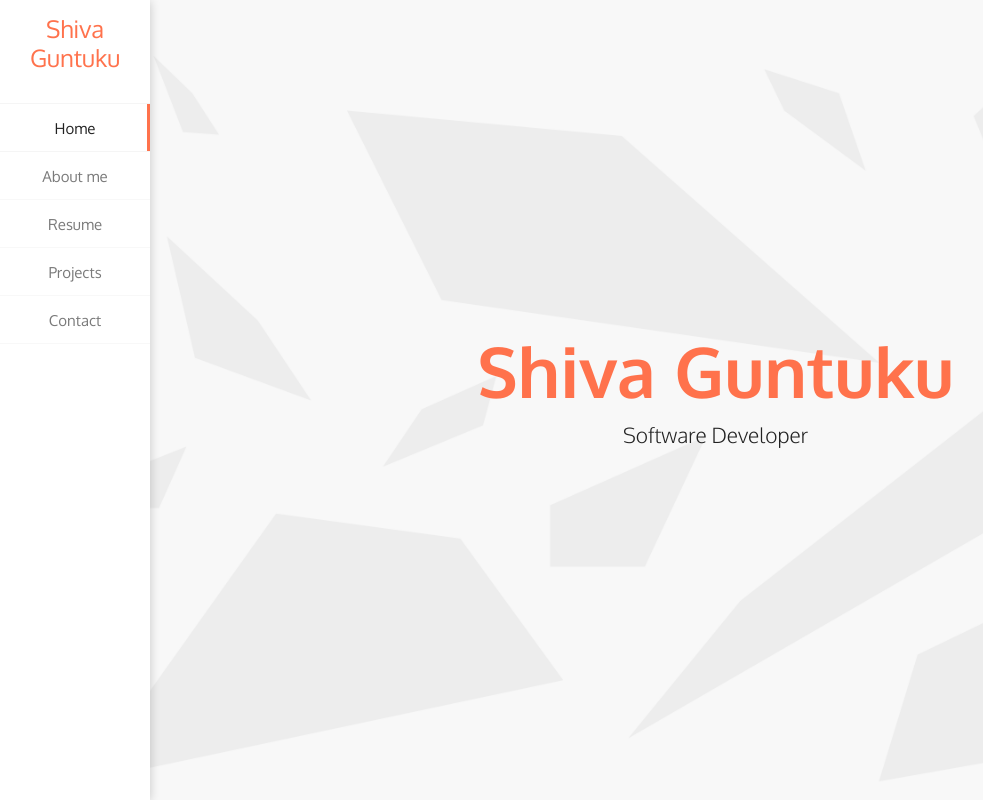
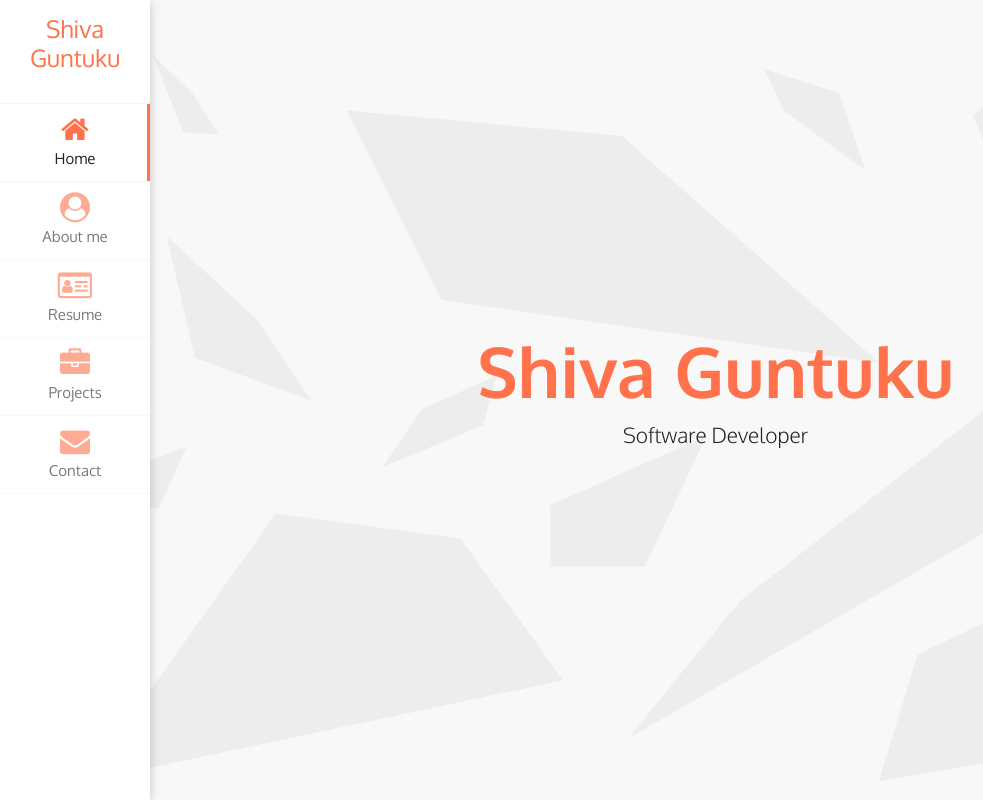
Before and after one commit to ShivaGuntuku/learning, a Django app: page / in a window 1280 px wide. Shown: the whole page, without its empty margins (0-983 px from the left). Run offline with Django 3.2, Linux system fonts and the light colour scheme; some libraries are stand-ins or nearby versions.

```diff
--- a/myprofile/settings.py
+++ b/myprofile/settings.py
@@ -25,7 +25,7 @@ SECRET_KEY = '-@uwjfwmr&(0swkp=8p5%#6pxks@fvv_mhylg71s*8)qk)i#6j'
 # SECURITY WARNING: don't run with debug turned on in production!
 DEBUG = True
 
-ALLOWED_HOSTS = ['gshiva.pythonanywhere.com']
+ALLOWED_HOSTS = []
 
 
 # Application definition
--- a/templates/index.html
+++ b/templates/index.html
@@ -19,21 +19,12 @@
 		<link rel="stylesheet" href="{% static 'css/owl.carousel.css' %}" type="text/css">
 		<link rel="stylesheet" href="{% static 'css/magnific-popup.css' %}" type="text/css">
 		<link rel="stylesheet" href="{% static 'css/main-red.css' %}" type="text/css">
-
-		<!-- This styles needs for demo -->
-		<!-- <link rel="stylesheet" href="{% static 'css/lmpixels-demo-panel.css'%}" type="text/css"> -->
-		<!-- /This styles needs for demo -->
-
-		<link href="https://maxcdn.bootstrapcdn.com/font-awesome/4.7.0/css/font-awesome.min.css"
-		rel="stylesheet"
+		<link href="https://maxcdn.bootstrapcdn.com/font-awesome/4.7.0/css/font-awesome.min.css" rel="stylesheet"
 		integrity="sha384-wvfXpqpZZVQGK6TAh5PVlGOfQNHSoD2xbE+QkPxCAFlNEevoEH3Sl0sibVcOQVnN" crossorigin="anonymous">
 
 		<script src="{% static 'js/jquery-2.1.3.min.js' %}"></script>
 		<script src="{% static 'js/modernizr.custom.js' %}"></script>
 	</head>
-
-
-	<!-- <link href="{% static 'css/style.css' %}" rel="stylesheet" media="screen,projection"> -->
 
 </head>
 <body>
@@ -64,22 +55,26 @@
 					<!-- Main menu -->
 					<ul id="nav" class="site-main-menu">
 						<li>
-							<a class="pt-trigger" href="#home" data-animation="21"><i class="menu-icon pe-7s-icon pe-7s-home"></i>Home</a><!-- href value = data-id without # of .pt-page. -->
+							<a class="pt-trigger" href="#home" data-animation="21">
+							<i class="fa fa-home fa-2x" aria-hidden="true"></i>
+							<br/>Home</a>
 						</li>
 						<li>
-							<a class="pt-trigger" href="#about_me" data-animation="17"><i class="menu-icon pe-7s-icon pe-7s-user"></i>About me</a>
+							<a class="pt-trigger" href="#about_me" data-animation="17">
+							<i class="fa fa-user-circle fa-2x" aria-hidden="true"></i>
+							<br/>About me</a>
 						</li>
 						<li>
-							<a class="pt-trigger" href="#resume" data-animation="18"><i class="menu-icon pe-7s-icon pe-7s-id"></i>Resume</a>
+							<a class="pt-trigger" href="#resume" data-animation="18">
+							<i class="fa fa-id-card-o fa-2x" aria-hidden="true"></i>
+							<br/>Resume</a>
 						</li>
 						<li>
-							<a class="pt-trigger" href="#portfolio" data-animation="19"><i class="menu-icon pe-7s-icon pe-7s-portfolio"></i>Projects</a>
+							<a class="pt-trigger" href="#portfolio" data-animation="19">
+							<i class="fa fa-briefcase fa-2x"></i><br/>Projects</a>
 						</li>
-						<!-- <li>
-							<a class="pt-trigger" href="#blog" data-animation="19"><i class="menu-icon pe-7s-icon pe-7s-blog"></i>Blog</a>
-						</li> -->
 						<li>
-							<a class="pt-trigger" href="#contact" data-animation="20"><i class="menu-icon pe-7s-icon pe-7s-mail"></i>Contact</a>
+							<a class="pt-trigger" href="#contact" data-animation="20"><i class="fa fa-envelope fa-2x" aria-hidden="true"></i><br/> Contact</a>
 						</li>
 					</ul>
 					<!-- /Main menu -->
@@ -147,123 +142,27 @@
 										<h3>I am Software Developer</h3>
 										<p>Currently Working as Odoo/Python ERP Developer at Digital Marketing
 										Systems Pvt.Ltd, Indore. </p>
-										<p>Duis sollicitudin, libero porttitor rutrum ultrices, turpis lorem fermentum justo, quis ornare augue tortor non est. Class aptent taciti sociosqu ad litora torquent per conubia nostra, per inceptos himenaeos.</p>
+										<p>Previously Worked as intern at Edu-kinect,Hyderabad, Completed my Graduation in Computer Science from one of the recognized college of JNTU-H in 2014, self motivating,Team Player and fast and Self & Quick Learner,willing to relocate any where in India for Job Purpose and available and my Hobbies are reading books, writing code and watching movies some time Blog.</p>
 									</div>
 
 									<div class="col-sm-6 col-md-6 col-lg-4 subpage-block">
 										<ul class="info-list">
 											<li><span class="title">Age</span><span class="value">24</span></li>
-											<li><span class="title">Residence</span><span class="value">India</span></li>
-											<!-- <li><span class="title">Address</span><span class="value">88 Some Street, Some Town</span></li> -->
 											<li><span class="title">e-mail</span><span class="value"><a href="mailto:guntuku.shiva@gmail.com">guntuku.shiva@gmail.com</a></span></li>
 											<li><span class="title">Phone</span><span class="value">+91 7893627244</span></li>
 											<li><span class="title">Skype</span><span class="value">shiva.guntuku</span></li>
-											<!-- <li><span class="title">Freelance</span><span class="value available">Available</span></li> -->
+											<li><span class="title">Freelance</span><span class="value available">Available</span></li>
 										</ul>
 
 										<ul class="social-links">
-											<li><a class="tip social-button" href="#" title="Twitter"><i class="fa fa-twitter"></i></a></li> <!-- Full list of social icons: http://fontawesome.io/icons/#brand -->
-											<li><a class="tip social-button" href="#" title="Facebook"><i class="fa fa-facebook"></i></a></li>
-											<li><a class="tip social-button" href="#" title="Google Plus"><i class="fa fa-google-plus"></i></a></li>
-											<li><a class="tip social-button" href="#" title="Youtube"><i class="fa fa-youtube"></i></a></li>
-											<li><a class="tip social-button" href="#" title="Instagram"><i class="fa fa-instagram"></i></a></li>
-											<!--<li><a class="tip social-button" href="#" title="last.fm"><i class="fa fa-lastfm"></i></a></li>-->
-											<!--<li><a class="tip social-button" href="#" title="Dribbble"><i class="fa fa-dribbble"></i></a></li>-->
+											<li><a class="tip social-button"  href="https://github.com/ShivaGuntuku" title="Github"><i class="fa fa-github"></i></a></li>
+											<li><a class="tip social-button" href="https://in.linkedin.com/in/shivaguntuku" title="Linked In"><i class="fa fa-linkedin"></i></a></li>
+											<li><a class="tip social-button" href="https://stackoverflow.com/users/2846920/shivaguntuku" title="Stack Overflow"><i class="fa fa-stack-overflow"></i></a></li>
+											<li><a class="tip social-button" href="https://twitter.com/shiva_guntuku" title="Twitter"><i class="fa fa-twitter"></i></a></li>
+											<li><a class="tip social-button" href="https://www.quora.com/profile/Shiva-Prasad-Guntuku" title="Youtube"><i class="fa fa-quora"></i></a></li>
 										</ul>
 									</div>
 								</div>
-
-								<!-- Services block -->
-								<div class="block-title">
-									<h3>Services</h3>
-								</div>
-
-								<div class="row">
-									<div class="col-sm-6 col-md-3 subpage-block">
-										<div class="service-block">
-											<div class="service-info">
-												<img src="images/service/web_design_icon.png" alt="Responsive Design">
-												<h4>Web Design</h4>
-												<p>Lorem ipsum dolor sit amet, consectetur adipisicing elit, sed do eiusmod tempor.</p>
-											</div>
-										</div>
-									</div>
-
-									<div class="col-sm-6 col-md-3 subpage-block">
-										<div class="service-block">
-											<div class="service-info">
-												<img src="images/service/photography_icon.png" alt="Photography">
-												<h4>Photography</h4>
-												<p>Lorem ipsum dolor sit amet, consectetur adipisicing elit, sed do eiusmod tempor.</p>
-											</div>
-										</div>
-									</div>
-
-									<div class="col-sm-6 col-md-3 subpage-block">
-										<div class="service-block">
-											<div class="service-info">
-												<img src="images/service/creativity_icon.png" alt="Creativity">
-												<h4>Creativity</h4>
-												<p>Lorem ipsum dolor sit amet, consectetur adipisicing elit, sed do eiusmod tempor.</p>
-											</div>
-										</div>
-									</div>
-
-									<div class="col-sm-6 col-md-3 subpage-block">
-										<div class="service-block">
-											<div class="service-info">
-												<img src="images/service/advetising_icon.png" alt="Advetising">
-												<h4>Advetising</h4>
-												<p>Lorem ipsum dolor sit amet, consectetur adipisicing elit, sed do eiusmod tempor.</p>
-											</div>
-										</div>
-									</div>
-								</div>
-								<!-- End of Services block -->
-
-								<!-- Clients block -->
-								<div class="block-title">
-									<h3>Clients</h3>
-								</div>
-
-								<div class="row">
-									<div class="col-sm-4 col-md-2 subpage-block">
-										<div class="client-block">
-											<a href="#" target="_blank"><img src="images/clients/client_1.png" alt="image"></a>
-										</div>
-									</div>
-
-									<div class="col-sm-4 col-md-2 subpage-block">
-										<div class="client-block">
-											<a href="#" target="_blank"><img src="images/clients/client_2.png" alt="image"></a>
-										</div>
-									</div>
-
-									<div class="col-sm-4 col-md-2 subpage-block">
-										<div class="client-block">
-											<a href="#" target="_blank"><img src="images/clients/client_3.png" alt="image"></a>
-										</div>
-									</div>
-
-									<div class="col-sm-4 col-md-2 subpage-block">
-										<div class="client-block">
-											<a href="#" target="_blank"><img src="images/clients/client_4.png" alt="image"></a>
-										</div>
-									</div>
-
-									<div class="col-sm-4 col-md-2 subpage-block">
-										<div class="client-block">
-											<a href="#" target="_blank"><img src="images/clients/client_5.png" alt="image"></a>
-										</div>
-									</div>
-
-									<div class="col-sm-4 col-md-2 subpage-block">
-										<div class="client-block">
-											<a href="#" target="_blank"><img src="images/clients/client_6.png" alt="image"></a>
-										</div>
-									</div>
-								</div>
-								<!-- End of Clients block -->
 
 								<div class="row">
 									<div class="col-sm-12 col-md-12 subpage-block">
@@ -352,45 +251,6 @@
 									</div>
 								</div>
 
-								<!-- Fun facts block -->
-								<div class="block-title">
-									<h3>Fun Facts</h3>
-								</div>
-
-								<div class="row">
-									<div class="col-sm-6 col-md-3 subpage-block">
-										<div class="fun-fact-block gray-bg tilt-effect">
-											<i class="pe-7s-icon pe-7s-smile"></i>
-											<h4>Happy Clients</h4>
-											<span class="fun-value">1,024</span>
-										</div>
-									</div>
-
-									<div class="col-sm-6 col-md-3 subpage-block tilt-effect">
-										<div class="fun-fact-block">
-											<i class="pe-7s-icon pe-7s-alarm"></i>
-											<h4>Working Hours</h4>
-											<span class="fun-value">6,256</span>
-										</div>
-									</div>
-
-									<div class="col-sm-6 col-md-3 subpage-block tilt-effect">
-										<div class="fun-fact-block gray-bg">
-											<i class="pe-7s-icon pe-7s-medal"></i>
-											<h4>Awards Won</h4>
-											<span class="fun-value">21</span>
-										</div>
-									</div>
-
-									<div class="col-sm-6 col-md-3 subpage-block tilt-effect">
-										<div class="fun-fact-block">
-											<i class="pe-7s-icon pe-7s-coffee"></i>
-											<h4>Coffee Consumed</h4>
-											<span class="fun-value">20,000</span>
-										</div>
-									</div>
-								</div>
-								<!-- End of Fun fucts block -->
 							</div>
 						</section>
 						<!-- End of About Me Subpage -->
```
Also changed, not shown: other parts of templates/index.html (+12 -9 lines), personalResume/forms.py (added, +7 -0 lines), static/images/Shiva-Profile-res1.jpg (added).
